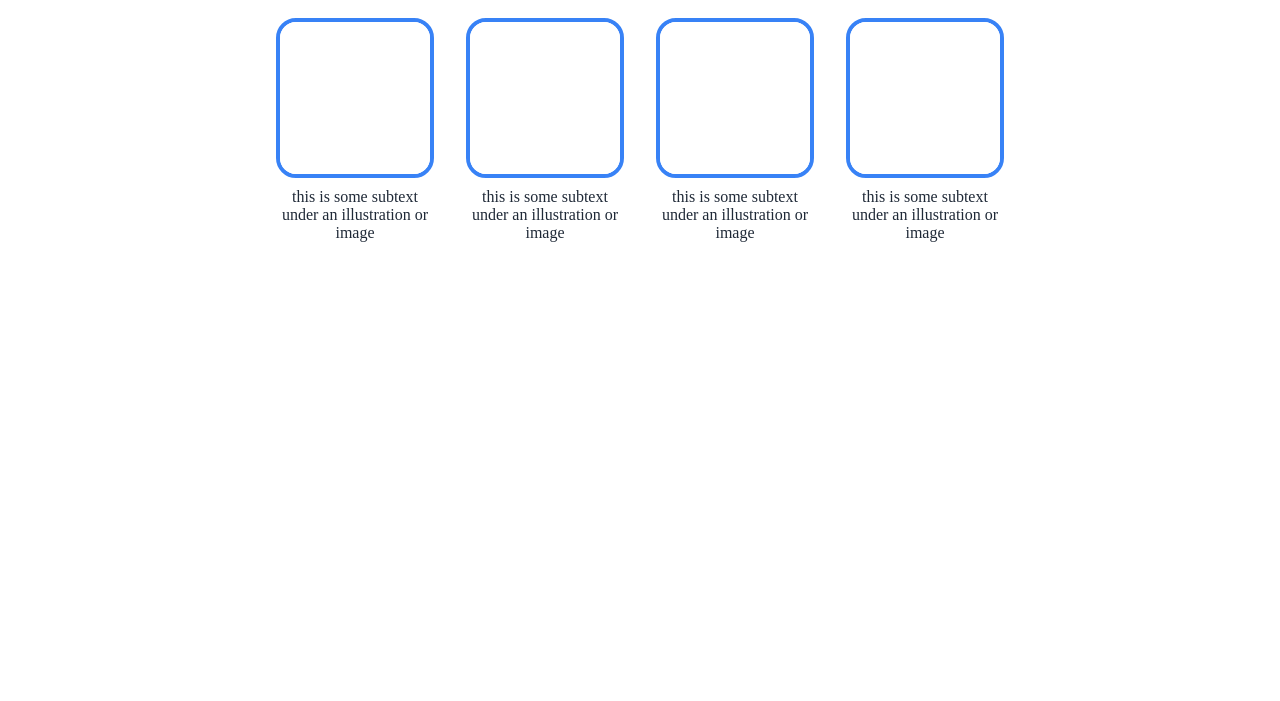
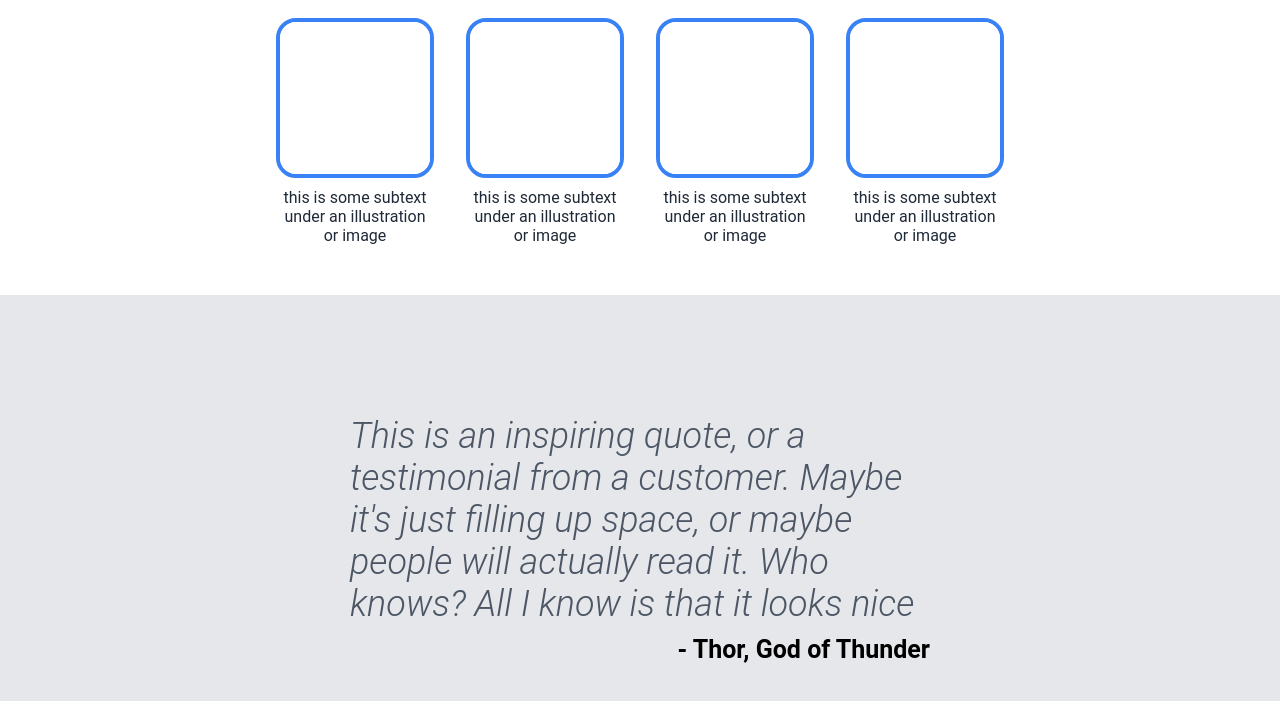
Before and after one commit to bavinphoneholder1/my-landing-page, a plain HTML site: page index.html in a window 1280 px wide. Shown: the part 615-1316 px from the top of the page. Before the commit the page ends 907 px from the top, so only its background shows below. Drawn offline with Linux system fonts and the light colour scheme.

Commit message:
9.22.2026 - add 4th section
Added the 4th section which includes the quote the the quoter.

```diff
--- a/index.html
+++ b/index.html
@@ -50,5 +50,11 @@
             </div>
         </div>
     </div>
+
+    <div class="quote-section">
+        <div class="quote">This is an inspiring quote, or a testimonial from a customer. Maybe it's just filling up space, or maybe people will actually read it. Who knows? All I know is that it looks nice</div>
+
+        <div class="quoter">- Thor, God of Thunder</div>
+    </div>
 </body>
 </html>
--- a/styles.css
+++ b/styles.css
@@ -1,6 +1,7 @@
 body {
     height: 100vh;
     margin: 0px;
+    font-family: Roboto;
 }
 
 .header {
@@ -50,6 +51,7 @@ button {
     border-radius: 7px;
     color: #F9FAF8;
     font-size: 15px;
+    font-weight: bold;
     border: none;
 }
 
@@ -110,3 +112,25 @@ button {
     color: #1F2937;
     text-align: center;
 }
+
+.quote-section {
+    background-color: #E5E7EB;
+    padding: 120px 350px;
+    display: flex;
+    flex-direction: column;
+    gap: 10px;
+}
+
+.quote {
+    color: #4c5664;
+    font-weight: 300;
+    font-style: italic;
+    font-size: 36px;
+}
+
+.quoter {
+    font-weight: bold;
+    font-size: 25px;
+    display: flex;
+    justify-content: end;
+}
```
